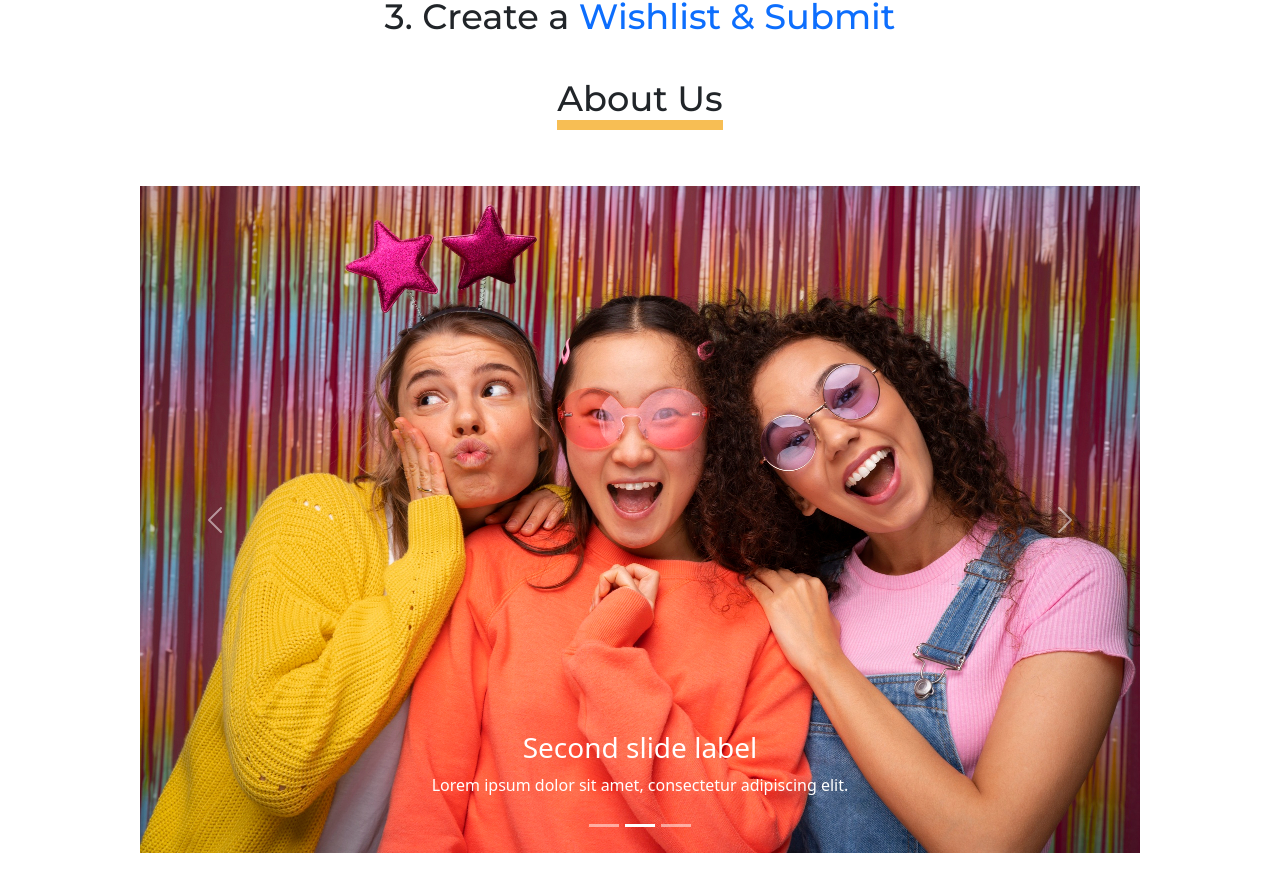
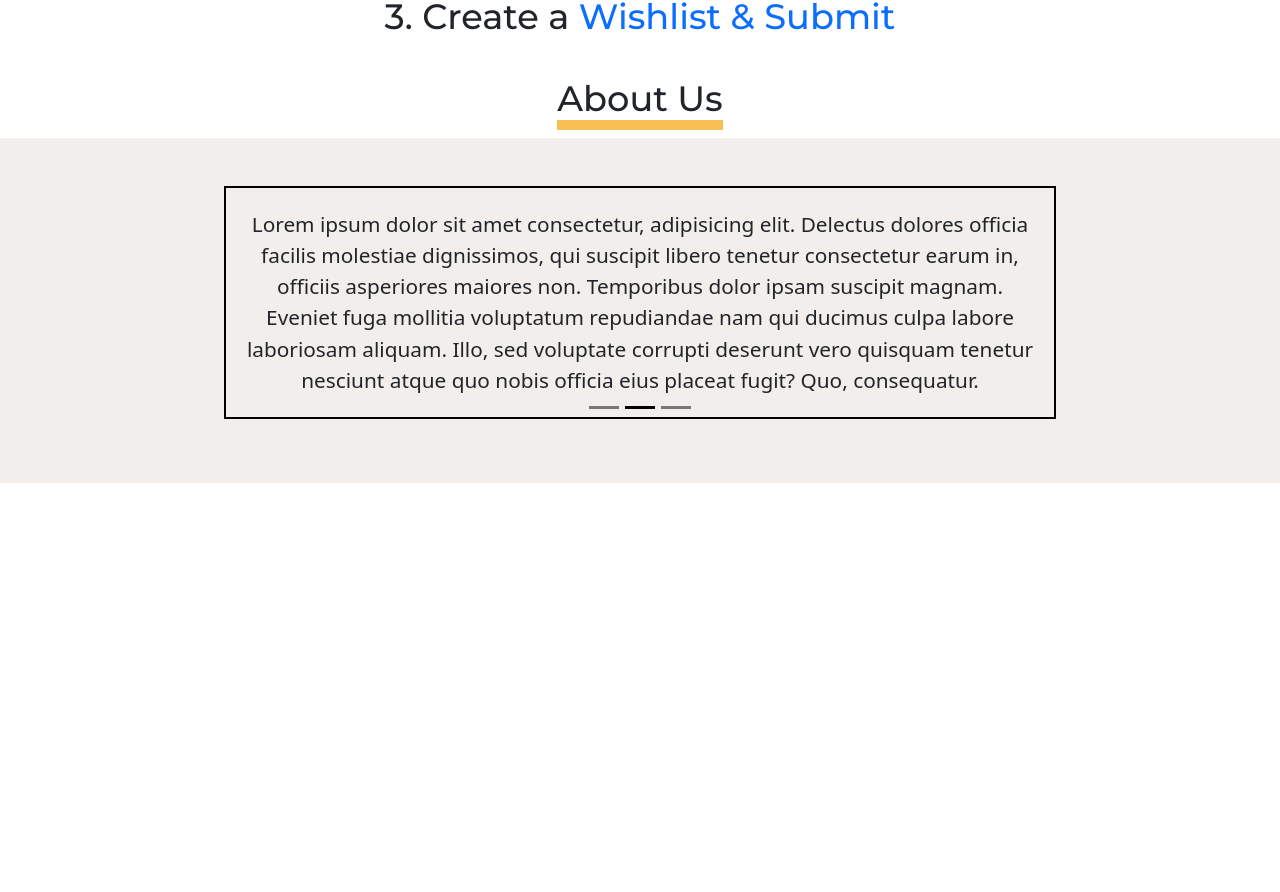
Before and after one commit to alecnissen/Keso-Pictures, a React (Vite) app: page / in a window 1280 px wide. Shown: the part 1544-2436 px from the top of the page. After the commit the page ends 2027 px from the top, so only its background shows below. Built offline with nearby package versions, Linux system fonts and the light colour scheme; a web font is replaced by a local one.

Commit message:
img carousel complete

```diff
--- a/src/Components/Reviews.jsx
+++ b/src/Components/Reviews.jsx
@@ -1,44 +1,55 @@
-import React from 'react'
+import React from 'react';
 import Carousel from 'react-bootstrap/Carousel';
 import img1 from '../assets/2150191520.jpg';
-import img2 from '../assets/2150191521.jpg'
+import img2 from '../assets/2150191521.jpg';
 
 export default function Reviews() {
   return (
     <>
-    <div className='reviews-content-wrapper'>
+      <div className="reviews-content-wrapper">
+        <Carousel>
+          <Carousel.Item>
+
+            <div className="carousel-review-item">
+              <p>
+                Lorem ipsum dolor sit amet consectetur, adipisicing elit. Delectus dolores officia
+                facilis molestiae dignissimos, qui suscipit libero tenetur consectetur earum in,
+                officiis asperiores maiores non. Temporibus dolor ipsam suscipit magnam. Eveniet
+                fuga mollitia voluptatum repudiandae nam qui ducimus culpa labore laboriosam
+                aliquam. Illo, sed voluptate corrupti deserunt vero quisquam tenetur nesciunt atque
+                quo nobis officia eius placeat fugit? Quo, consequatur.
+              </p>
+            </div>
+          </Carousel.Item>
+          <Carousel.Item>
+          <div className="carousel-review-item">
+              <p>
+                Lorem ipsum dolor sit amet consectetur, adipisicing elit. Delectus dolores officia
+                facilis molestiae dignissimos, qui suscipit libero tenetur consectetur earum in,
+                officiis asperiores maiores non. Temporibus dolor ipsam suscipit magnam. Eveniet
+                fuga mollitia voluptatum repudiandae nam qui ducimus culpa labore laboriosam
+                aliquam. Illo, sed voluptate corrupti deserunt vero quisquam tenetur nesciunt atque
+                quo nobis officia eius placeat fugit? Quo, consequatur.
+              </p>
+            </div>
+
+          </Carousel.Item>
 
 
-    <Carousel>
           <Carousel.Item>
-       <img src={img1}></img>
-        <Carousel.Caption>
-          <h3>First slide label</h3>
-          <p>Nulla vitae elit libero, a pharetra augue mollis interdum.</p>
-        </Carousel.Caption>
-      </Carousel.Item>
-      <Carousel.Item>
-      <img src={img2}></img>
-        <Carousel.Caption>
-          <h3>Second slide label</h3>
-          <p>Lorem ipsum dolor sit amet, consectetur adipiscing elit.</p>
-        </Carousel.Caption>
-      </Carousel.Item>
-      <Carousel.Item>
-
-        <Carousel.Caption>
-          <h3>Third slide label</h3>
+             <div className="carousel-review-item">
               <p>
-            Praesent commodo cursus magna, vel scelerisque nisl consectetur.
+                Lorem ipsum dolor sit amet consectetur, adipisicing elit. Delectus dolores officia
+                facilis molestiae dignissimos, qui suscipit libero tenetur consectetur earum in,
+                officiis asperiores maiores non. Temporibus dolor ipsam suscipit magnam. Eveniet
+                fuga mollitia voluptatum repudiandae nam qui ducimus culpa labore laboriosam
+                aliquam. Illo, sed voluptate corrupti deserunt vero quisquam tenetur nesciunt atque
+                quo nobis officia eius placeat fugit? Quo, consequatur.
               </p>
-        </Carousel.Caption>
+            </div>
           </Carousel.Item>
         </Carousel>
-
-
-
-
       </div>
     </>
-  )
+  );
 }
--- a/src/Styles/reviews_styles.scss
+++ b/src/Styles/reviews_styles.scss
@@ -1,6 +1,39 @@
 .reviews-content-wrapper {
+    // display: flex;
+    // justify-content: center;
+    // align-items: center;
+    padding: 3em;
+    background-color: #f2eeec
+}
+
+.carousel-review-item {
     display: flex;
     justify-content: center;
-    align-items: center;
-    padding: 3em;
+    text-align: center;
+
 }
+
+.carousel-review-item p {
+    max-width: 40em;
+    font-size: 1.3rem;
+    border: 2px solid black;
+    padding: 1em;
+}
+
+.carousel-indicators button {
+    background-color: black !important;
+}
+
+.carousel-control-next-icon, .carousel-control-prev-icon {
+   display: none !important;
+}
+
+// .carousel-control-prev-icon {
+//     position: relative;
+//     right: 6em;
+// }
+
+// .carousel-indicators {
+//     position: absolute;
+//     top: 10em;
+// }
```
Lines whose indentation alone changed are shown as unchanged.
